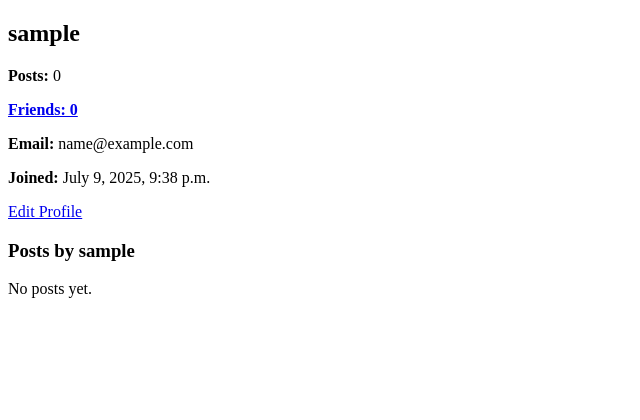
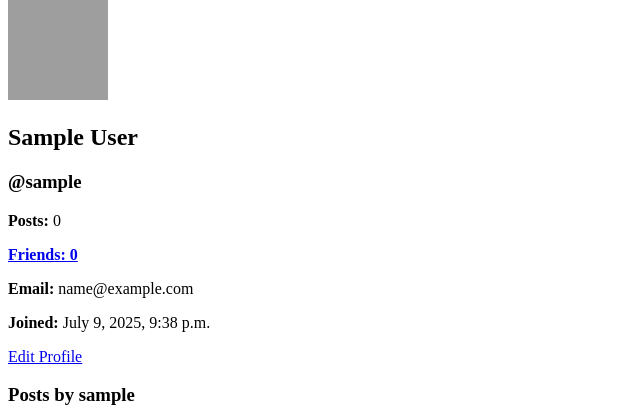
Before and after one commit to 02valentino/social-network, a Django app: a page that uses network/templates/network/profile.html in a window 1280 px wide. Shown: the part 29-449 px from the top of the page, without its empty margins (0-640 px from the left). Run offline with Django 5.2, Linux system fonts and the light colour scheme; the visitor is signed in with stand-in values (Sample User, id 1); data comes from the database, SQL or seed files in the repository; data that the repository does not hold is empty; grey boxes are pictures that could not be loaded.

Commit message:
network: update profile.html template to display default profile picture, first_name and last_name in user's profile

```diff
--- a/network/templates/network/profile.html
+++ b/network/templates/network/profile.html
@@ -1,11 +1,15 @@
 {% extends 'base.html' %}
+{% load static %}
 
 {% block content %}
   {% if profile_user.profile_picture %}
     <img src="{{ profile_user.profile_picture.url }}" alt="Profile Picture">
+  {% else %}
+    <img src="{% static 'images/default_profile.png' %}" alt="Default Profile" style="width:100px;height:100px;">
   {% endif %}
 
-  <h2>{{ profile_user.username }}</h2>
+  <h2>{{ profile_user.first_name }} {{ profile_user.last_name }}</h2>
+  <h3>@{{ profile_user.username }}</h3>
 
   <p><strong>Posts:</strong> {{ posts_count }}</p>
   <p>
```
